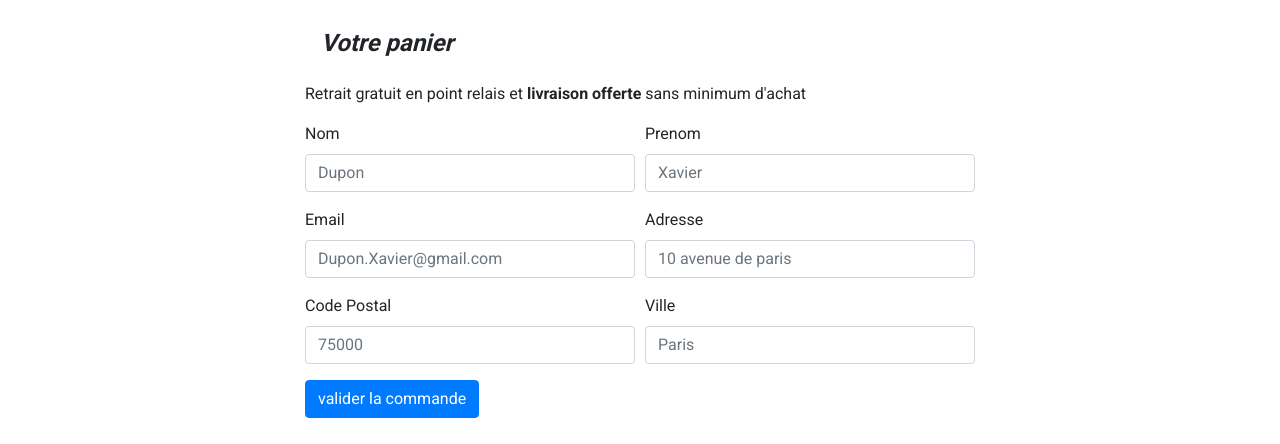
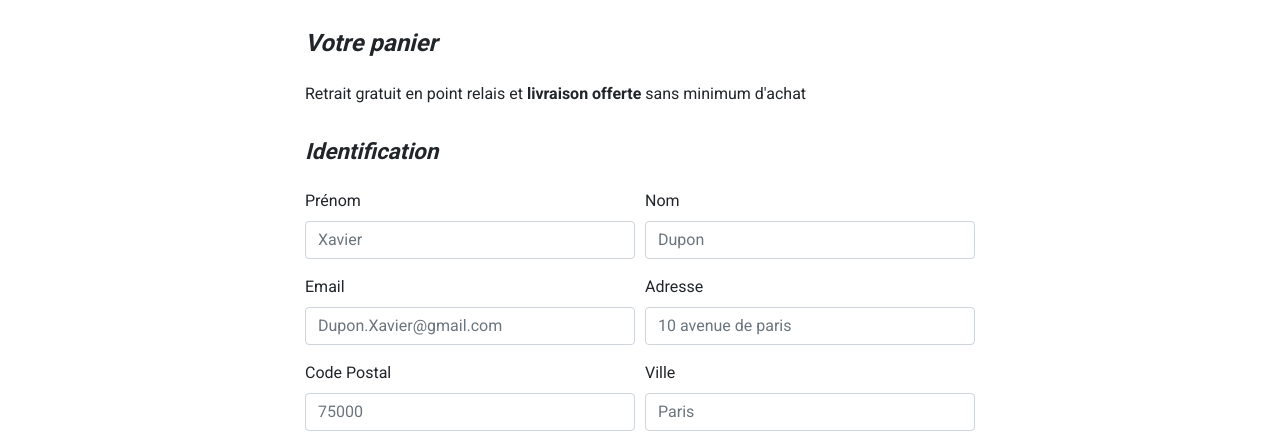
Before and after one commit to Souadbz/Orinoco, a plain HTML site: page basket.html in a window 1280 px wide. Shown: the part 99-543 px from the top of the page. Drawn offline with nearby package versions, Linux system fonts and the light colour scheme.

Commit message:
ajout de contenus

```diff
--- a/basket.html
+++ b/basket.html
@@ -74,14 +74,15 @@
           <!-- à completer par le js-->
         </main>
         <section class="container">
+          <h2>Identification</h2>
             <div class="form-row">
                 <div class="form-group col-md-6">
-                    <label for="inputEmail4">Nom</label>
-                    <input type="text" class="form-control" id="inputEmail4" placeholder="Dupon" required>
+                    <label for="firstName">Prénom</label>
+                    <input type="text" class="form-control" id="firstName" placeholder="Xavier" required>
                   </div>
                   <div class="form-group col-md-6">
-                    <label for="inputEmail4">Prenom</label>
-                    <input type="text" class="form-control" id="inputEmail4" placeholder="Xavier" required>
+                    <label for="lastName">Nom</label>
+                    <input type="text" class="form-control" id="lastName" placeholder="Dupon" required>
                   </div>
                 <div class="form-group col-md-6">
                   <label for="inputEmail4">Email</label>
@@ -100,7 +101,7 @@
                 <input type="text" class="form-control" id="inputCity" placeholder="Paris" required>
               </div>
               <div class="form-group col-12 col-md-12">
-              <button type="submit" class="btn btn-primary">valider la commande</button>
+              <button type="submit" class="btn btn-primary">valider ma commande</button>
             </div>
             </form>
      </section>
--- a/style.css
+++ b/style.css
@@ -16,7 +16,7 @@ body {
   }
   h1,h2{
     font-style: italic;
-    padding: 1rem;
+    padding: 1rem 0;
     font-weight: 600;
   }
   h1{
```
